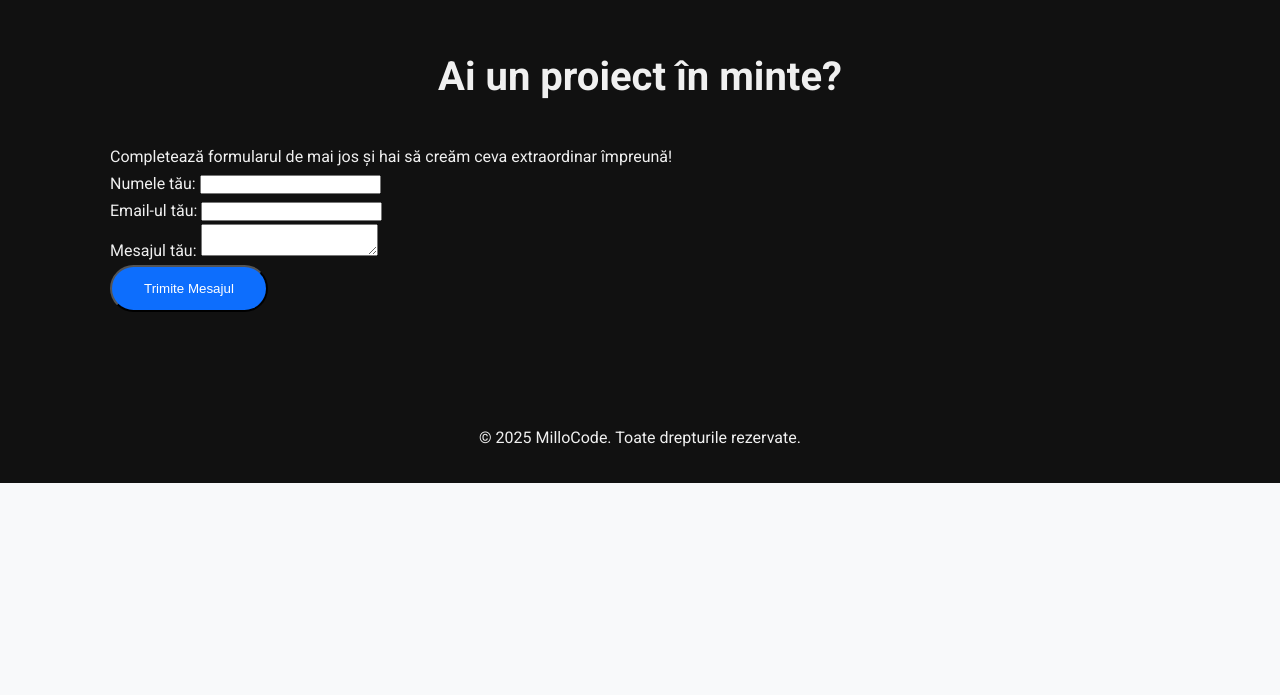
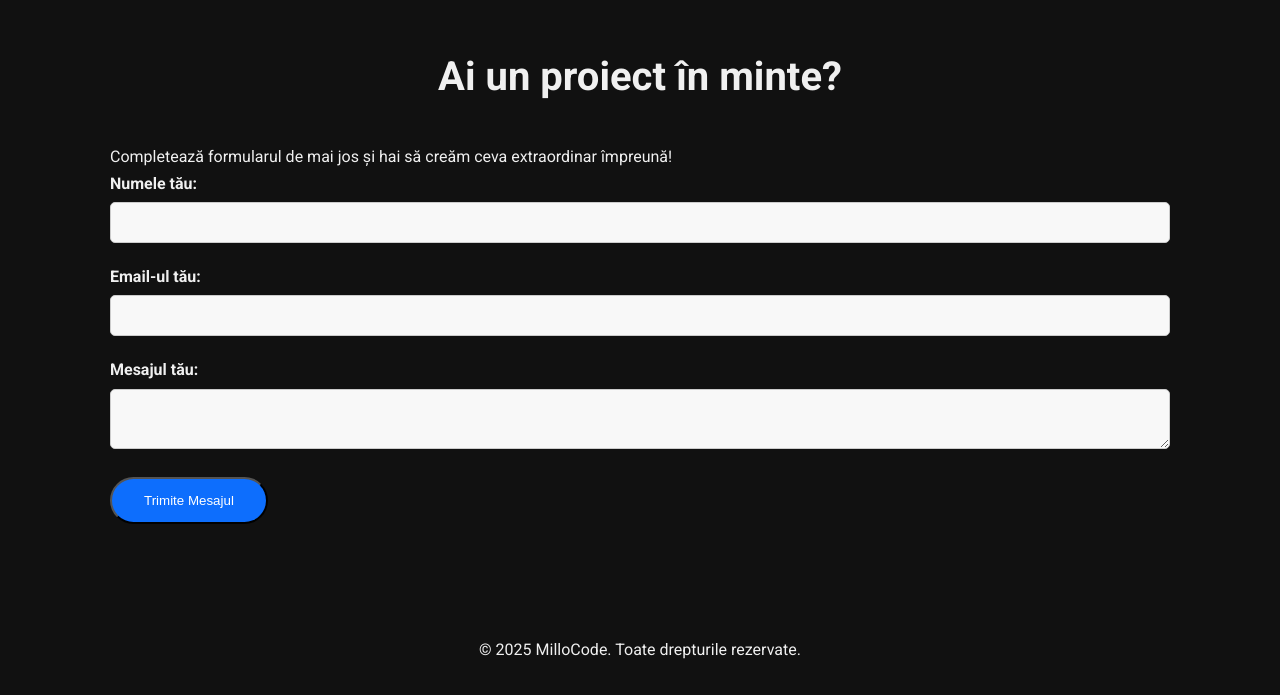
Before and after one commit to millo-code/portofoliu-web-millo, a website: page index.html in a window 1280 px wide. Shown: the part 2437-3132 px from the top of the page. Before the commit the page ends 2920 px from the top, so only its background shows below. Drawn offline with Linux system fonts and the light colour scheme.

Commit message:
style.css
Updatestil formular

```diff
--- a/style.css
+++ b/style.css
@@ -249,4 +249,56 @@ footer { padding: 2rem; text-align: center; background: var(--dark-bg); color: v
   background-color: var(--primary-color); /* Culoarea cursorului (thumb) */
   border-radius: 10px;
   border: 2px solid #2a2a2a; /* Spațiere interioară, dacă e nevoie */
+
 }
+/* Stiluri generale */
+body { ... }
+.container { ... }
+
+/* Stiluri pentru antet (header) */
+.navbar { ... }
+.nav-menu { ... }
+
+/* Stiluri pentru secțiunea Hero */
+.hero-section { ... }
+.cta-button { ... }
+
+/* ... (restul stilurilor pentru celelalte secțiuni) ... */
+
+/* ---------------------------------------------------- */
+/* NOU: Stiluri pentru secțiunea de Contact și Formular */
+/* ---------------------------------------------------- */
+#contact {
+    /* Stiluri specifice pentru secțiunea de contact */
+}
+
+/* Stiluri pentru formular */
+.form-group {
+    margin-bottom: 20px;
+}
+
+.form-group label {
+    display: block;
+    margin-bottom: 5px;
+    font-weight: bold;
+}
+
+.form-group input,
+.form-group textarea {
+    width: 100%;
+    padding: 10px;
+    border: 1px solid #ccc;
+    border-radius: 5px;
+    box-sizing: border-box;
+    background-color: #f8f8f8;
+    color: #333;
+    font-family: inherit;
+    font-size: 16px;
+}
+
+/* Poți adăuga aici alte stiluri, cum ar fi un focus state */
+.form-group input:focus,
+.form-group textarea:focus {
+    border-color: #007bff; /* Un border de culoare diferită la focus */
+    outline: none;
+}
```
